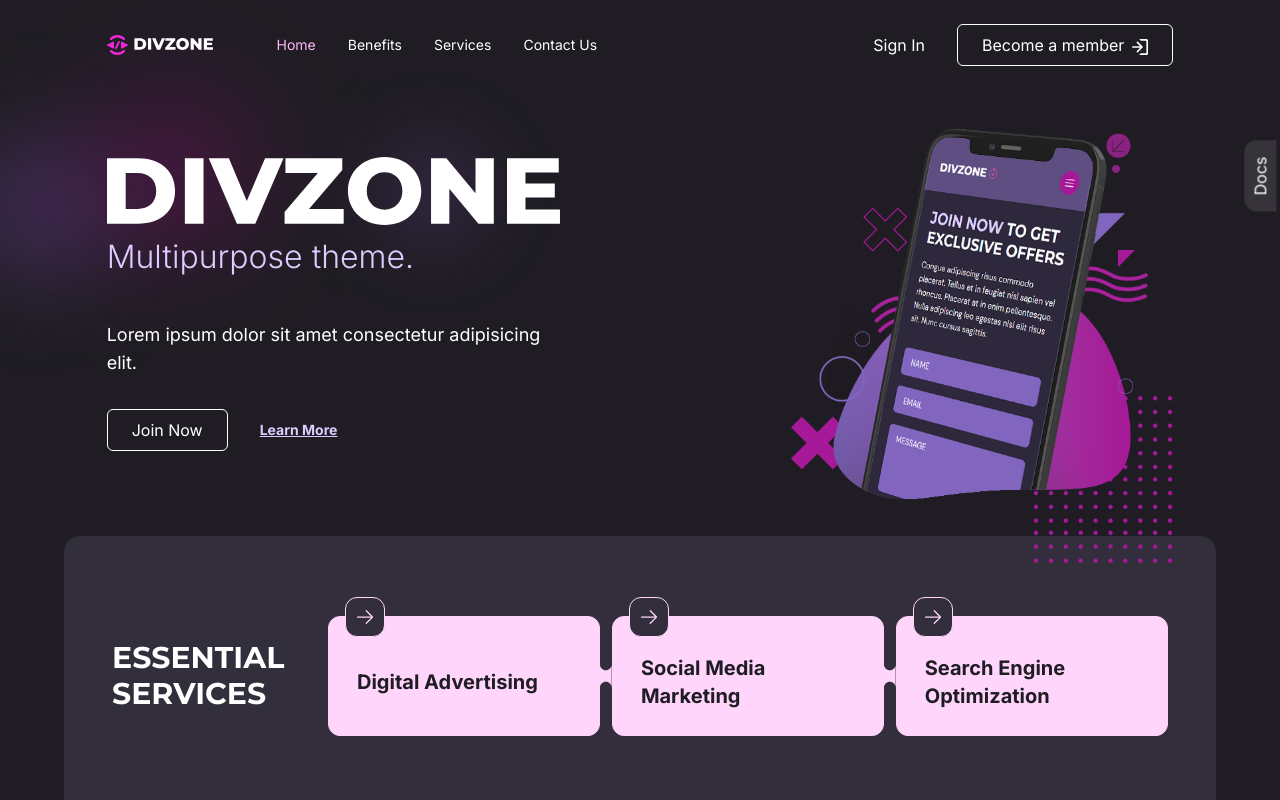
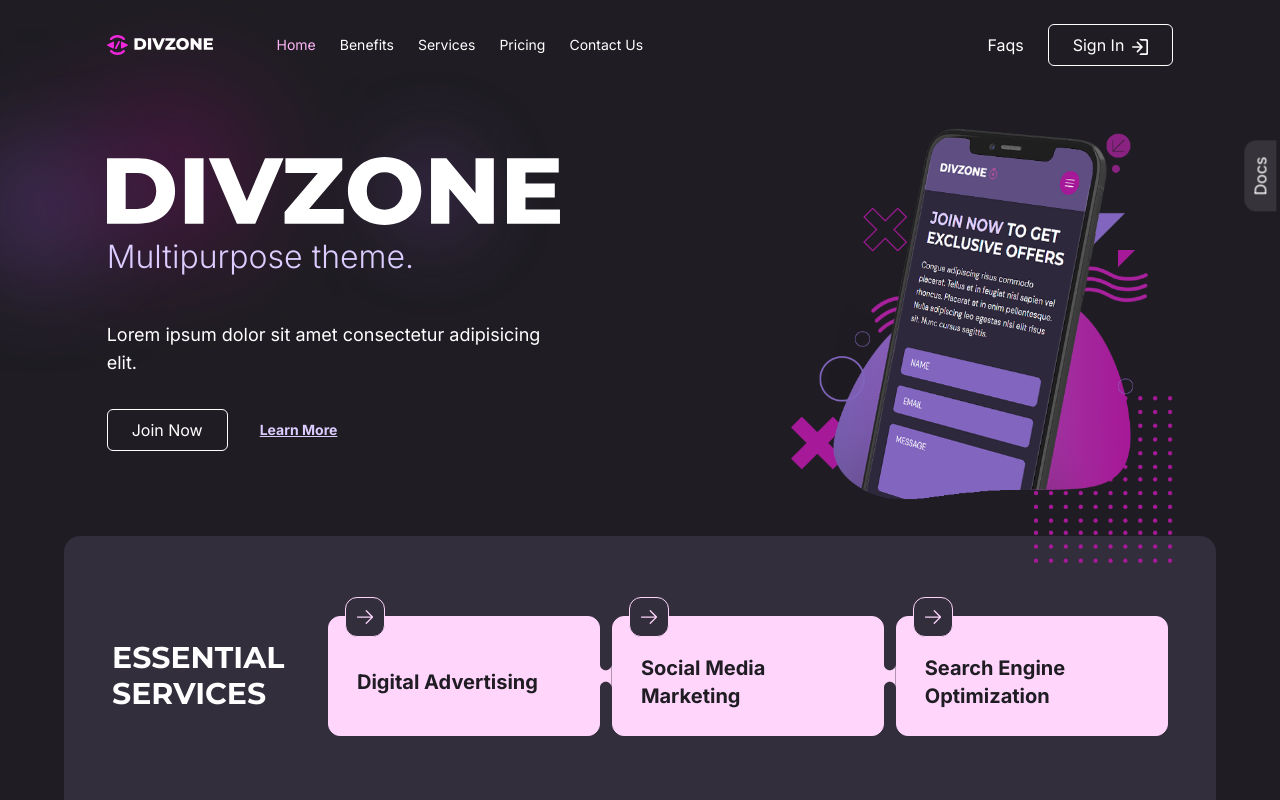
Before and after one commit to gabrielmaza/divzone-nextjs-theme, a Next.js app: page / in a window 1280 px wide. Shown: the top 800 px of the page. Built offline with nearby package versions, Linux system fonts and the light colour scheme.

Commit message:
Navbar update links Fixes #10

```diff
--- a/src/app/components/faqs/index.tsx
+++ b/src/app/components/faqs/index.tsx
@@ -46,7 +46,7 @@ const Faqs: React.FC<Props> = ({ setSelectedPage }: Props) => {
   return (
     <section id="faqs" className="bg-gray-800 pt-24 pb-32">
       <motion.div
-        onViewportEnter={() => setSelectedPage(SelectedPageEnum.Plans)}
+        onViewportEnter={() => setSelectedPage(SelectedPageEnum.Pricing)}
       >
         <div className="mx-auto w-5/6">
           <div className="md:w-3/5">
--- a/src/app/components/nav-bar/index.tsx
+++ b/src/app/components/nav-bar/index.tsx
@@ -37,7 +37,7 @@ const Navbar: React.FC<Props> = ({
             {/* Right side */}
             {isAboveMediumScreens ? (
               <div className={`${flexBetween} w-full`}>
-                <div className={`${flexBetween} gap-8 text-sm`}>
+                <div className={`${flexBetween} gap-6 text-sm`}>
                   <MyLink
                     selectedPage={selectedPage}
                     setSelectedPage={setSelectedPage}
@@ -56,22 +56,32 @@ const Navbar: React.FC<Props> = ({
                   <MyLink
                     selectedPage={selectedPage}
                     setSelectedPage={setSelectedPage}
+                    page="Pricing"
+                  />
+                  <MyLink
+                    selectedPage={selectedPage}
+                    setSelectedPage={setSelectedPage}
                     page="Contact Us"
                   />
                 </div>
-                <div className={`${flexBetween} gap-8`}>
-                  <a
+                <div className={`${flexBetween} gap-6`}>
+                  <MyLink
+                    selectedPage={selectedPage}
+                    setSelectedPage={setSelectedPage}
+                    page="Faqs"
+                  />
+                  {/* <a
                     href="#"
                     title="Sign in MyLink"
                     className={`transition duration-500 hover:text-gray-600`}
                   >
                     Sign In
-                  </a>
+                  </a> */}
                   <a
                     href="#"
                     className="rounded-md bg-transparent border-solid border border-white px-6 py-2 cursor-pointer transition duration-500 hover:bg-gray-800"
                   >
-                    <span className="inline-block">Become a member</span>
+                    <span className="inline-block">Sign In</span>
                     <svg
                       xmlns="http://www.w3.org/2000/svg"
                       viewBox="0 0 127.427 126.57"
@@ -178,43 +188,47 @@ const Navbar: React.FC<Props> = ({
             <MyLink
               selectedPage={selectedPage}
               setSelectedPage={setSelectedPage}
+              page="Pricing"
+            />
+            <MyLink
+              selectedPage={selectedPage}
+              setSelectedPage={setSelectedPage}
               page="Contact Us"
             />
-            <a
-              href="https://divzone-react-theme-docs.vercel.app/docs/intro"
-              target="_blank"
-              className="text-white transition duration-500 hover:text-gray-600 cursor-pointer"
-            >
-              Docs
-            </a>
+            <MyLink
+              selectedPage={selectedPage}
+              setSelectedPage={setSelectedPage}
+              page="Faqs"
+            />
             <hr />
             <div className="flex flex-col gap-8">
               <a
-                href="#"
-                title="Sign in MyLink"
-                className={`transition duration-500 hover:text-gray-600`}
+                href="https://divzone-react-theme-docs.vercel.app/docs/intro"
+                target="_blank"
+                className="text-white transition duration-500 hover:text-gray-600 cursor-pointer"
               >
-                Sign In
+                Docs
               </a>
               <a
                 href="#"
-                className="rounded-md bg-transparent border-solid border border-white px-6 py-2 cursor-pointer transition duration-500 hover:bg-gray-800"
+                className="text-center rounded-md bg-transparent border-solid border border-white px-6 py-2 cursor-pointer transition duration-500 hover:bg-gray-800"
               >
-                <span className="text-lg inline-block">Become a member</span>
+                <span className="text-lg inline-block">Sign In</span>
                 <svg
                   xmlns="http://www.w3.org/2000/svg"
-                  viewBox="0 0 186.02 147.93"
-                  className="w-5 h-5 ml-2 my-auto inline-block"
+                  viewBox="0 0 127.427 126.57"
+                  className="w-4 h-4 ml-2 my-auto inline-block"
                 >
-                  <defs></defs>
                   <g>
                     <path
                       className="fill-white"
-                      d="m95.86,0c-14.57,0-27.98,4.99-38.61,13.35l8.5,8.5c8.41-6.24,18.83-9.93,30.11-9.93,27.94,0,50.6,22.66,50.6,50.6s-22.66,50.61-50.6,50.61c-10.85,0-20.91-3.42-29.15-9.24l-8.53,8.53c10.48,7.93,23.53,12.63,37.68,12.63,34.53,0,62.53-28,62.53-62.53S130.39,0,95.86,0Z"
+                      d="M127.427,12V114.57a12.035,12.035,0,0,1-12,12H57.237l12.93-12.93h39.6a4.746,4.746,0,0,0,4.73-4.73V17.66a4.748,4.748,0,0,0-4.73-4.74H70.147c-5-5-9.51-9.51-12.91-12.92h58.19a12.035,12.035,0,0,1,12,12"
+                      fill="#fff"
                     />
                     <path
                       className="fill-white"
-                      d="m95.85,63.3s.01.06,0,.08c0,.23-.01.46-.04.68-.01.21-.04.42-.09.63-.02.1-.04.2-.07.3-.02.12-.05.24-.09.35,0,.04-.01.07-.03.09t-.01.02c-.09.27-.19.54-.3.8-.18.38-.39.75-.63,1.1-.06.12-.14.23-.25.34-.09.11-.18.22-.27.32-.07.11-.17.21-.27.31l-.11.11-40.69,40.68c-1.37,1.37-3.17,2.06-4.98,2.06s-3.61-.69-4.98-2.06c-2.74-2.74-2.74-7.23,0-9.97l28.75-28.75H7.05c-3.87,0-7.05-3.17-7.05-7.05,0-1.93.79-3.69,2.07-4.97,1.28-1.28,3.04-2.07,4.98-2.07h64.75l-28.76-28.76c-2.74-2.74-2.74-7.22,0-9.97,1.37-1.37,3.17-2.06,4.98-2.06s3.61.69,4.98,2.06l40.8,40.8c.21.21.4.43.58.65.1.12.19.24.27.37.07.1.37.65.45.82.03.05.06.11.09.17.03.07.06.14.09.22.01.03.03.07.05.11.02.03.03.06.04.1.02.04.03.08.04.12.05.11.3.99.31,1.06.05.21.08.42.09.63.03.23.04.45.04.68Z"
+                      d="M86.213,63.246a.1.1,0,0,1,0,.072,4.563,4.563,0,0,1-.036.612,3.077,3.077,0,0,1-.081.566c-.018.09-.036.18-.063.27a1.8,1.8,0,0,1-.081.315.11.11,0,0,1-.027.081c0,.009,0,.009-.009.018-.081.243-.171.486-.27.719a7.2,7.2,0,0,1-.566.99,1.162,1.162,0,0,1-.225.306c-.081.1-.162.2-.243.288a1.78,1.78,0,0,1-.243.278l-.1.1-36.6,36.59a6.337,6.337,0,0,1-8.958-8.967l25.859-25.86H6.341a6.337,6.337,0,0,1,0-12.673h58.24L38.713,31.081a6.337,6.337,0,0,1,8.958-8.967l36.7,36.7c.189.189.36.386.522.584a2.858,2.858,0,0,1,.243.333c.063.09.332.585.4.738.027.045.054.1.081.153s.054.125.081.2a.8.8,0,0,0,.045.1.269.269,0,0,1,.036.09.507.507,0,0,1,.036.108c.045.1.27.891.279.954a3.077,3.077,0,0,1,.081.566,4.653,4.653,0,0,1,.036.612"
+                      fill="#fff"
                     />
                   </g>
                 </svg>
@@ -225,6 +239,6 @@ const Navbar: React.FC<Props> = ({
       )}
     </nav>
   );
-}
+};
 
 export default Navbar;
--- a/src/app/components/pricing/index.tsx
+++ b/src/app/components/pricing/index.tsx
@@ -70,9 +70,9 @@ type Props = {
 
 const Pricing: React.FC<Props> = ({ setSelectedPage }: Props) => {
   return (
-    <section id="plans" className="bg-gray-700 pt-24 pb-32">
+    <section id="pricing" className="bg-gray-700 pt-24 pb-32">
       <motion.div
-        onViewportEnter={() => setSelectedPage(SelectedPageEnum.Plans)}
+        onViewportEnter={() => setSelectedPage(SelectedPageEnum.Pricing)}
       >
         <div className="mx-auto w-5/6">
           <div className="md:w-3/5">
--- a/src/app/shared/typesEnum.tsx
+++ b/src/app/shared/typesEnum.tsx
@@ -3,7 +3,7 @@ export enum SelectedPageEnum {
   Benefits = "benefits",
   Services = "services",
   ContactUs = "contactus",
-  Plans = "plans",
+  Pricing = "pricing",
 }
 
 export interface BenefitType {
```
